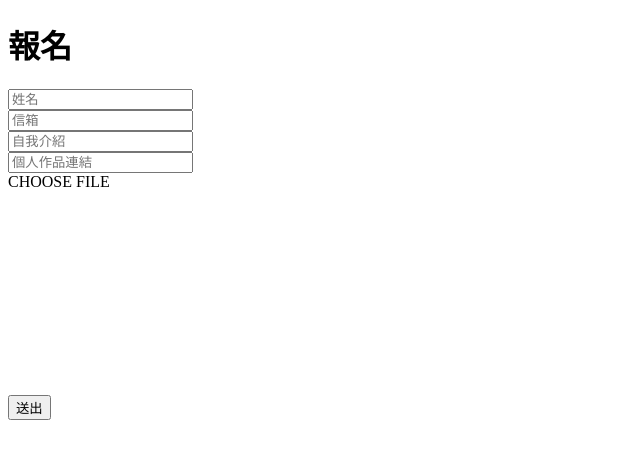
After one commit to ToooAir/MICEPULG, a Flask app: template templates/edit.html in a window 1280 px wide. The commit adds this page. Shown: the top 459 px of the page, without its empty margins (0-640 px from the left). Run offline with Flask 2, Linux system fonts and the light colour scheme; the template is opened without the code that fills it, so the values that code supplies are empty.

Commit message:
update: html

```diff
--- a/main.py
+++ b/main.py
@@ -49,6 +49,44 @@ def comment():
     return render_template()
 # Todo 留言板還沒做(HTML，SQL，Function)
 
+# messaging API
+@app.route("/callback", methods=['POST'])
+def callback():
+    signature = request.headers["X-Line-Signature"]
+
+    body = request.get_data(as_text=True)
+    app.logger.info("Request body: " + body)
+
+    try:
+        handler.handle(body, signature)
+    except InvalidSignatureError:
+        abort(400)
+
+    return "OK"
+
+
+@handler.add(MessageEvent, message=TextMessage)
+def message_text(event):
+    if(re.match("^[0-9]*$", event.message.text)):
+        # todo 檢查不存在的號碼 檢查完才查詢
+        userid = event.message.text
+        # user = alchemyFunc.searchUser(userid)
+        # flex = lineModel.flexmessage(user)
+        line_bot_api.reply_message(
+            event.reply_token, [
+                # flex,
+            ]
+        )
+    # elif(event.message.text == "我是誰"):
+
+    else:
+        line_bot_api.reply_message(
+            event.reply_token, [
+                TextSendMessage(text=event.message.text+"(VScode)"),
+                TextSendMessage(text="(傳送的非數字無法查詢)")
+            ]
+        )
+
 
 
 if __name__ == "__main__":
--- /dev/null
+++ b/templates/edit.html
@@ -0,0 +1,31 @@
+<!DOCTYPE html>
+<html lang="en">
+
+<head>
+    <meta charset="UTF-8">
+    <meta name="viewport" content="width=device-width, initial-scale=1.0">
+    <meta http-equiv="X-UA-Compatible" content="ie=edge">
+    <title>修改</title>
+</head>
+
+<body>
+    <h1>報名</h1>
+    <form id="signupForm" class="submit" encType="multipart/form-data">
+        <input id="signUpName" name="name" placeholder="姓名"><br>
+        <input id="signUpEmail" name="email" type="email" placeholder="信箱"><br>
+        <input id="signUpSelfIntro" name="selfIntro" placeholder="自我介紹"><br>
+        <input id="signUpLink" name="link" placeholder="個人作品連結"><br>
+        <label class="button border black padding opacity round center">
+            <input type="file" accept=".png,.jpg,.bmpＦ" name="images" class="upload" style="display:none"></input>
+            <h7>CHOOSE FILE</h7>
+        </label>
+        <div id="previews">
+            <img id="previewIMG" class="padding" height='200'>
+        </div>
+    </form>
+    </div>
+    <button id="send">送出</button>
+
+</body>
+
+</html>
--- a/templates/find.html
+++ b/templates/find.html
@@ -5,11 +5,12 @@
     <meta charset="UTF-8">
     <meta name="viewport" content="width=device-width, initial-scale=1.0">
     <meta http-equiv="X-UA-Compatible" content="ie=edge">
-    <title>Find</title>
+    <title>尋找</title>
 </head>
 
 <body>
     <div>
+        <h1>尋找</h1>
         <H1 style="display: inline;">#</H1><input id="findId" name="id" placeholder="序號" style="font-size:20px">
     </div>
     <button id="send">送出</button>
--- a/templates/login.html
+++ b/templates/login.html
@@ -5,11 +5,12 @@
     <meta charset="UTF-8">
     <meta name="viewport" content="width=device-width, initial-scale=1.0">
     <meta http-equiv="X-UA-Compatible" content="ie=edge">
-    <title>Login</title>
+    <title>登入</title>
 </head>
 
 <body>
     <div>
+        <h1>登入</h1>
         <form id="idform">
             <input type=text id=id_no1 size=1 value="" maxlength=1>
             <input type=text id=id_no2 size=1 value="" maxlength=1>
--- a/templates/signup.html
+++ b/templates/signup.html
@@ -5,11 +5,12 @@
     <meta charset="UTF-8">
     <meta name="viewport" content="width=device-width, initial-scale=1.0">
     <meta http-equiv="X-UA-Compatible" content="ie=edge">
-    <title>signup</title>
+    <title>報名</title>
 </head>
 
 <body>
     <div>
+        <h1>報名</h1>
         <form id="signupForm" class="submit" encType="multipart/form-data">
             <input id="signUpName" name="name" placeholder="姓名"><br>
             <input id="signUpEmail" name="email" type="email" placeholder="信箱"><br>
```
Also changed, not shown: 2 other files.
